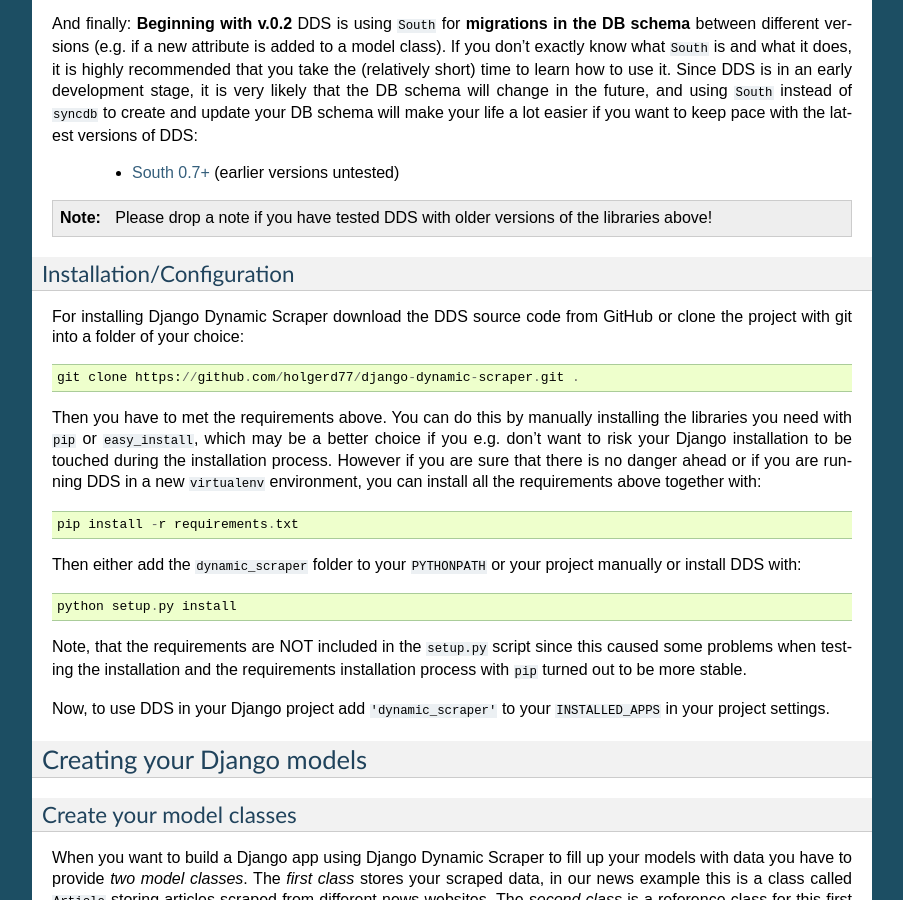
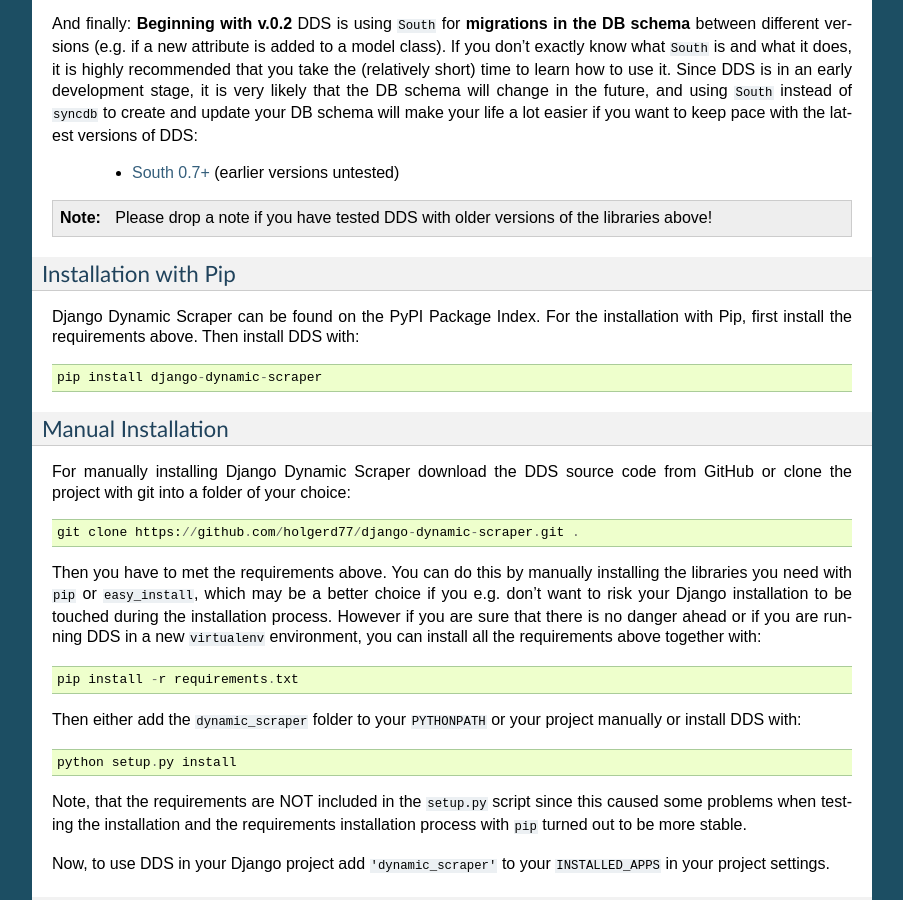
Before and after one commit to holgerd77/django-dynamic-scraper, a Sphinx documentation site: the page built from docs/getting_started.rst, in a window 1280 px wide and 900 px high, scrolled down 1148 px. Shown: the whole window, without its empty margins (198-1101 px from the left). Built offline with Sphinx 7.4.7, drawn with Linux system fonts in a browser that asks for light colours; some of the changed text lies outside the part shown.

Commit message:
Updated docs with new installation option via pip (or easy_install)

```diff
--- a/docs/getting_started.rst
+++ b/docs/getting_started.rst
@@ -77,9 +77,16 @@
 .. note::
    Please drop a note if you have tested DDS with older versions of the libraries above!
 
-Installation/Configuration
---------------------------
-For installing Django Dynamic Scraper download the DDS source code from GitHub or clone the project with
+Installation with Pip
+---------------------
+Django Dynamic Scraper can be found on the PyPI Package Index. For the installation with Pip, first install
+the requirements above. Then install DDS with::
+
+	pip install django-dynamic-scraper
+
+Manual Installation
+-------------------
+For manually installing Django Dynamic Scraper download the DDS source code from GitHub or clone the project with
 git into a folder of your choice::
 
 	git clone https://github.com/holgerd77/django-dynamic-scraper.git .
```
Also changed, not shown: 1 other file.
